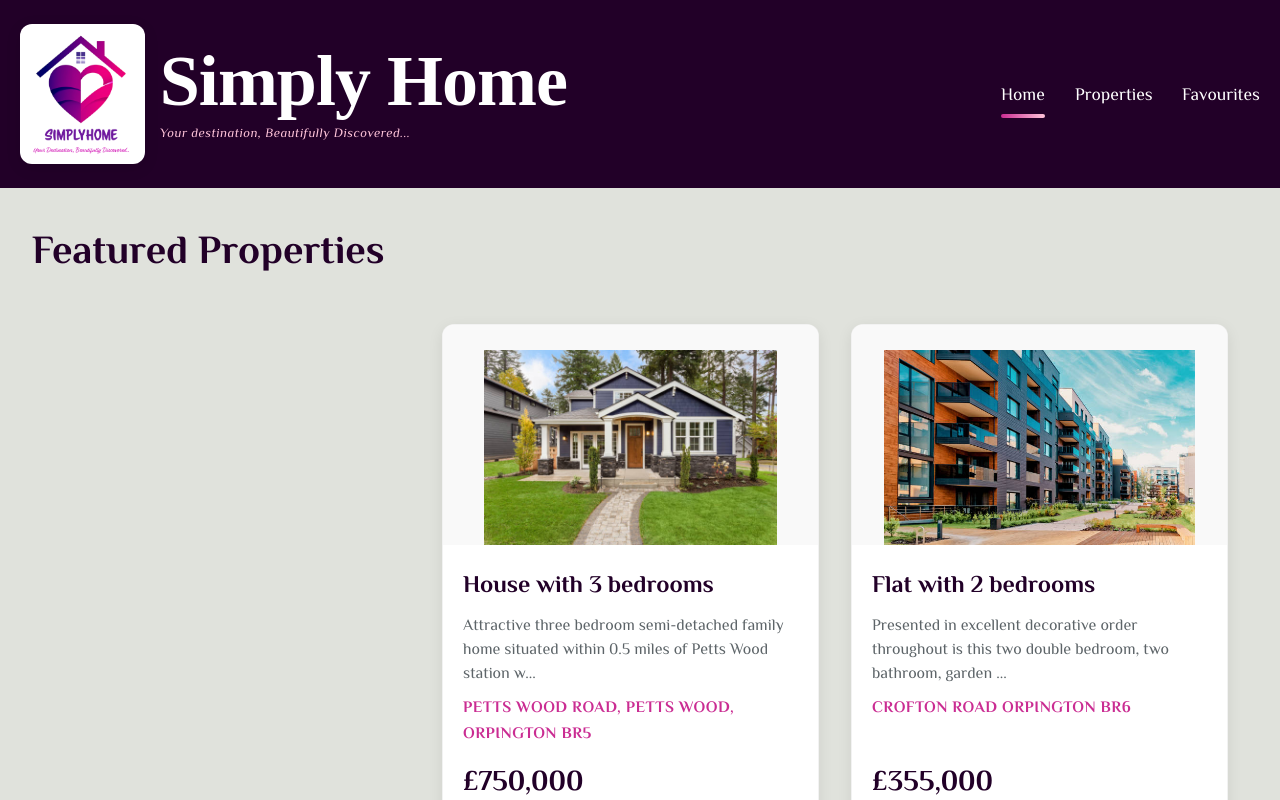
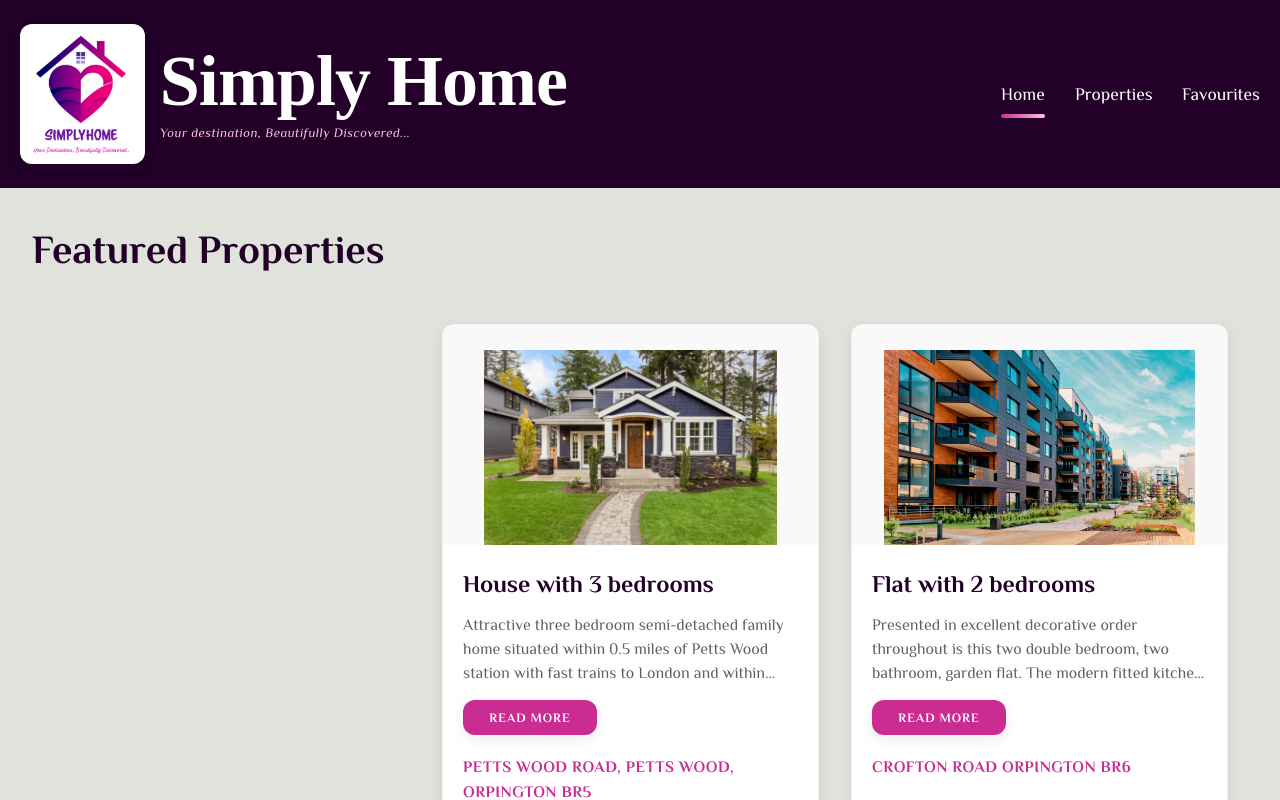
Before and after one commit to Rism583/MyACSDFinalCW-w2153589, a React app: page / in a window 1280 px wide. Shown: the top 800 px of the page. Built offline with nearby package versions, Linux system fonts and the light colour scheme; the HTML template or start-up script is replaced by a standard one; a web font is replaced by a local one.

Commit message:
read more button added in propertycards

```diff
--- a/src/Components/PropertyCard.jsx
+++ b/src/Components/PropertyCard.jsx
@@ -1,4 +1,4 @@
-import React from 'react';
+import React ,{useState} from 'react';
 import './Styles/PropertyCard.css';
 import { Link } from 'react-router-dom';
 
@@ -11,6 +11,9 @@ const PropertyCard = ({property, addToFavourites, isFavourite}) => {
         //Setting the property ID in the data transfer object
         e.dataTransfer.setData('propertyId', property.id);
     }
+
+    const [isExpanded, setIsExpanded] = useState(false);
+
     return (
         //main container for the property card
         <div className="property-card" draggable="true" onDragStart={handleDragStart}>{/*enabling drag functionality*/}
@@ -23,9 +26,17 @@ const PropertyCard = ({property, addToFavourites, isFavourite}) => {
             {/* Property Details Section */}
             <div className='property-details'>
                 <h3 className = "property-type">{property.type} with {property.bedrooms} bedrooms</h3>
-                <p className = "property-description">{property.description.length > 100
-                ? property.description.substring(0, 100) + "..."
-                : property.description} </p>
+                <p className={`property-description ${isExpanded ? 'show-full' : ''}`}>
+                    {property.description}
+                </p>
+                <button
+                    className="expand-btn"
+                    onClick = {(e) => {
+                        e.preventDefault();
+                        setIsExpanded(!isExpanded);
+                    }}>
+                    {isExpanded ? 'Read Less' : 'Read More'}
+                </button>
                 <p className = "property-location">{property.location}</p>
                 <p className = "property-price">£{property.price.toLocaleString()}</p>
 
--- a/src/Components/Styles/PropertyCard.css
+++ b/src/Components/Styles/PropertyCard.css
@@ -79,12 +79,62 @@
     color: var(--action-magenta); /* ENHANCED: Color shift on hover */
 }
 
+/* Update your existing .property-description with these specific properties */
 .property-description {
     font-size: 1rem;
     color: var(--neutral-charcoal);
     opacity: 0.8;
     line-height: 1.5;
-    transition: opacity 0.3s ease;
+    transition: all 0.5s cubic-bezier(0.23, 1, 0.32, 1); /* Match your theme */
+    display: -webkit-box;
+    -webkit-line-clamp: 3; /* Limit to 3 lines initially */
+    line-clamp: 3;
+    -webkit-box-orient: vertical;
+    overflow: hidden;
+    margin-bottom: 5px;
+}
+
+/* FIXED: Matches View Favourites button from PropertyGallery */
+.expand-btn {
+    background-color: var(--action-magenta);
+    color: white;
+    padding: 0.6rem 1rem;
+    font-weight: bold;
+    text-transform: uppercase;
+    letter-spacing: 1px;
+    border-radius: var(--border-radius);
+    box-shadow: var(--shadow-soft);
+    border: none;
+    cursor: pointer;
+    width: 40%; /* Makes it full-width for a professional look */
+    font-size: 0.8rem;
+    margin-bottom: 10px;
+    transition: all 0.4s cubic-bezier(0.175, 0.885, 0.32, 1.275);
+}
+
+.expand-btn:hover {
+    background-color: var(--primary-purple);
+    transform: translateY(-3px) scale(1.02);
+    box-shadow: 0 10px 20px rgba(61, 1, 72, 0.2);
+}
+
+.expand-btn:active {
+    transform: scale(0.95);
+}
+
+/* FIXED: Description logic for smooth expansion */
+.property-description.show-full {
+    display: block;
+    -webkit-line-clamp: unset;
+    line-clamp: unset;
+    max-height: 1000px;
+    opacity: 1;
+    overflow: visible;
+}
+
+@keyframes expandFade {
+    from { opacity: 0.5; transform: translateY(-5px); }
+    to { opacity: 0.8; transform: translateY(0); }
 }
 
 .property-location {
```
